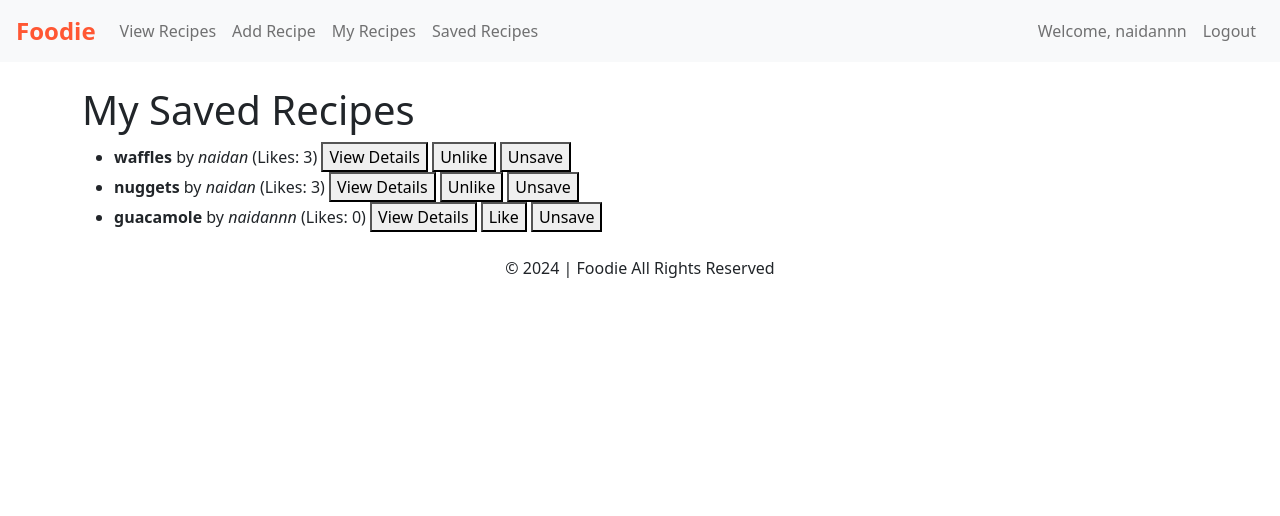
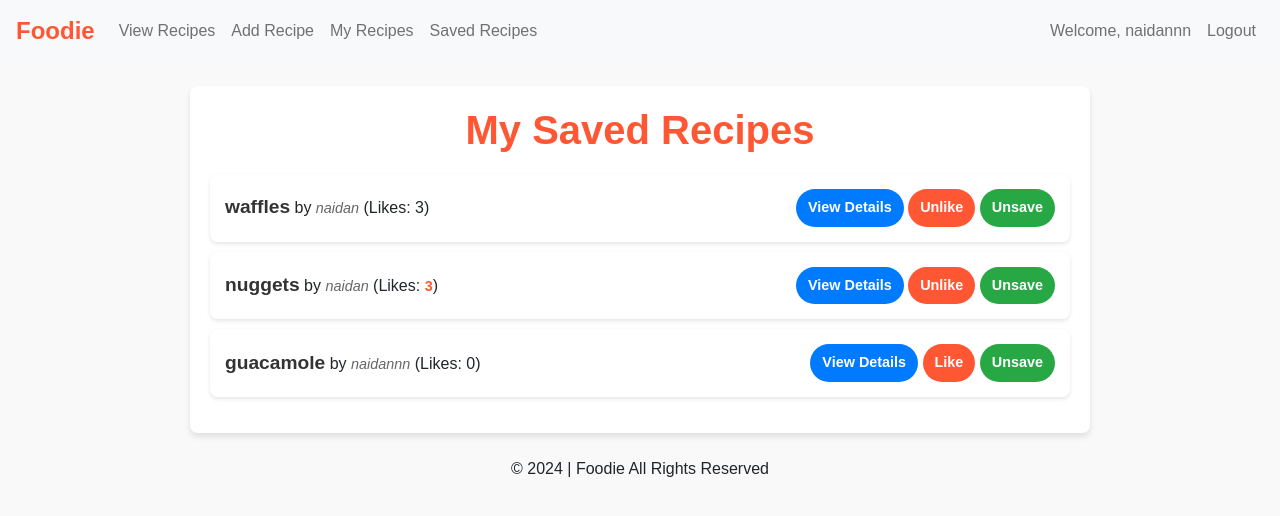
Before and after one commit to Naidan-slv/Foodie, a Flask app: page /saved_recipes in a window 1280 px wide. Shown: the top 516 px of the page. Run offline with Flask 3, Linux system fonts and the light colour scheme; a user stored in the database is signed in; data comes from the database, SQL or seed files in the repository; both versions use the stored data as it was after the commit; some libraries are stand-ins or nearby versions.

Commit message:
added requirements.txt and added functionality to saved_recipes

```diff
--- a/Foodie_Files/app/static/css/view_recipes.css
+++ b/Foodie_Files/app/static/css/view_recipes.css
@@ -35,10 +35,9 @@
 }
 
 .sort-dropdown {
-    width: 150px; /* Reduce width of the dropdown menu */
+    width: 150px;
 }
 
-/* Adjust the search bar width */
 .search-bar {
     flex-grow: 1;
     display: flex;
@@ -46,11 +45,10 @@
 }
 
 .search-input {
-    flex: 1; /* Make the input take more space */
-    min-width: 100px; /* Ensure the search bar is longer */
+    flex: 1;
+    min-width: 100px;
 }
 
-/* Rounded Buttons with Orange Hue */
 .rounded-button {
     border-radius: 50px;
     background-color: #ff5733;
@@ -111,7 +109,7 @@
     padding: 8px 12px;
     border: none;
     border-radius: 20px;
-    background-color: #007bff; /* Blue for "View Details" */
+    background-color: #007bff;
     color: white;
     font-size: 0.9rem;
     font-weight: bold;
@@ -143,7 +141,7 @@
     padding: 8px 12px;
     border: none;
     border-radius: 20px;
-    background-color: #28a745; /* Green for "Save/Unsave" */
+    background-color: #28a745;
     color: white;
     font-size: 0.9rem;
     font-weight: bold;
--- a/Foodie_Files/app/static/js/actions.js
+++ b/Foodie_Files/app/static/js/actions.js
@@ -9,90 +9,29 @@
         }
     });
 
-    // Load recipes on initial page load
-    loadRecipes();
-
-    // Event handler for dropdown change
+    // Check if this page has the filter/sort/search elements
+    // If yes, we assume this is a page like view_recipes.html and handle filtering.
+    if ($("#sortOption").length > 0 && $("#searchQuery").length > 0 && $("#recipeList").length > 0) {
+        // Set up event handlers related to sorting and searching
         $("#sortOption").on("change", function() {
             loadRecipes();
         });
 
-    // Event handler for search button
         $("#searchBtn").on("click", function() {
             loadRecipes();
         });
 
-    // Handle "Enter" key in search bar
         $("#searchQuery").on("keypress", function(e) {
             if(e.which === 13) {
                 loadRecipes();
             }
         });
 
-    function loadRecipes() {
-        var sort = $("#sortOption").val();
-        var query = $("#searchQuery").val().trim();
-
-        $.ajax({
-            url: '/filter_recipes',
-            type: 'GET',
-            data: { sort: sort, q: query },
-            dataType: 'json',
-            success: function(response) {
-                renderRecipeList(response);
-            },
-            error: function(error) {
-                console.log(error);
-            }
-        });
+        // Load recipes on initial page load if this is a page that uses loadRecipes()
+        loadRecipes();
     }
 
-    function renderRecipeList(recipes) {
-        var recipeList = $("#recipeList");
-        recipeList.empty();
-
-        if (recipes.length === 0) {
-            recipeList.append("<li>No recipes found.</li>");
-            return;
-        }
-
-        var isAuthenticated = $('meta[name="user-authenticated"]').attr('content') === 'true';
-
-        recipes.forEach(function(r) {
-            // Create a list item with the new structure
-            var li = $("<li class='recipe-item'></li>");
-
-            // Recipe info (left side)
-            var infoDiv = $("<div class='recipe-info'></div>");
-            infoDiv.append("<strong>" + r.title + "</strong> by <em>" + r.author + "</em> (Likes: <span id='like-count-" + r.id + "'>" + r.like_count + "</span>)");
-
-            // Recipe actions (right side)
-            var actionsDiv = $("<div class='recipe-actions'></div>");
-
-            // View Details button
-            actionsDiv.append('<button class="btn action-button view-details-button" data-recipe-id="' + r.id + '">View Details</button>');
-
-            // If user is authenticated, add Like and Save buttons
-            if (isAuthenticated) {
-                var likeText = r.user_liked ? 'Unlike' : 'Like';
-                var saveText = r.user_saved ? 'Unsave' : 'Save';
-
-                actionsDiv.append('<button class="btn action-button like-button" data-recipe-id="' + r.id + '">' + likeText + '</button>');
-                actionsDiv.append('<button class="btn action-button save-button" data-recipe-id="' + r.id + '">' + saveText + '</button>');
-            }
-
-            // Append info and actions to the list item
-            li.append(infoDiv);
-            li.append(actionsDiv);
-
-            // Append the list item to the recipe list
-            recipeList.append(li);
-        });
-    }
-
-
-
-    // LIKE HANDLER
+    // Event handlers for like/unlike, save/unsave, and view details (works on any page)
     $("body").on("click", ".like-button", function() {
         var recipeId = $(this).data('recipe-id');
         var clicked_obj = $(this);
@@ -117,7 +56,6 @@
         });
     });
 
-    // SAVE HANDLER
     $("body").on("click", ".save-button", function() {
         var recipeId = $(this).data('recipe-id');
         var clicked_obj = $(this);
@@ -141,7 +79,6 @@
         });
     });
 
-    // VIEW DETAILS HANDLER (modal)
     $("body").on("click", ".view-details-button", function() {
         var recipeId = $(this).data('recipe-id');
 
@@ -176,7 +113,6 @@
         });
     });
 
-    // SUBMIT COMMENT HANDLER
     $("body").on("click", "#submitCommentBtn", function() {
         var recipeId = $(this).data('recipe-id');
         var content = $("#newCommentContent").val().trim();
@@ -218,4 +154,57 @@
             }
         }
     }
+
+    // These functions only run if the necessary elements are present
+    function loadRecipes() {
+        var sort = $("#sortOption").val();
+        var query = $("#searchQuery").val().trim();
+
+        $.ajax({
+            url: '/filter_recipes',
+            type: 'GET',
+            data: { sort: sort, q: query },
+            dataType: 'json',
+            success: function(response) {
+                renderRecipeList(response);
+            },
+            error: function(error) {
+                console.log(error);
+            }
         });
+    }
+
+    function renderRecipeList(recipes) {
+        var recipeList = $("#recipeList");
+        recipeList.empty();
+
+        if (recipes.length === 0) {
+            recipeList.append("<li>No recipes found.</li>");
+            return;
+        }
+
+        var isAuthenticated = $('meta[name="user-authenticated"]').attr('content') === 'true';
+
+        recipes.forEach(function(r) {
+            var li = $("<li class='recipe-item'></li>");
+
+            var infoDiv = $("<div class='recipe-info'></div>");
+            infoDiv.append("<strong>" + r.title + "</strong> by <em>" + r.author + "</em> (Likes: <span id='like-count-" + r.id + "'>" + r.like_count + "</span>)");
+
+            var actionsDiv = $("<div class='recipe-actions'></div>");
+            actionsDiv.append('<button class="btn action-button view-details-button" data-recipe-id="' + r.id + '">View Details</button>');
+
+            if (isAuthenticated) {
+                var likeText = r.user_liked ? 'Unlike' : 'Like';
+                var saveText = r.user_saved ? 'Unsave' : 'Save';
+                actionsDiv.append('<button class="btn action-button like-button" data-recipe-id="' + r.id + '">' + likeText + '</button>');
+                actionsDiv.append('<button class="btn action-button save-button" data-recipe-id="' + r.id + '">' + saveText + '</button>');
+            }
+
+            li.append(infoDiv);
+            li.append(actionsDiv);
+
+            recipeList.append(li);
+        });
+    }
+});
--- a/Foodie_Files/app/templates/saved_recipes.html
+++ b/Foodie_Files/app/templates/saved_recipes.html
@@ -1,34 +1,86 @@
-{% extends 'base.html' %}
+{% extends "base.html" %}
+
+
 {% block content %}
-<h1>My Saved Recipes</h1>
-<ul id="savedRecipeList">
+
+{% block styles %}
+<link href="{{ url_for('static', filename='css/view_recipes.css') }}" rel="stylesheet">
+{% endblock %}
+
+<section class="recipes-section">
+    <h1 class="section-title">My Saved Recipes</h1>
+
+    <!-- Display saved recipes similarly to how we display all recipes -->
+    <ul id="savedRecipeList" class="recipe-list">
+        {% if saved_recipes %}
             {% for recipe in saved_recipes %}
-    <li>
+            <li class="recipe-item">
+                <div class="recipe-info">
                     <strong>{{ recipe.title }}</strong> by <em>{{ recipe.author.username }}</em>
                     (Likes: <span id="like-count-{{ recipe.id }}">{{ recipe.likes|length }}</span>)
+                </div>
+                <div class="recipe-actions">
+                    <button class="btn action-button view-details-button" data-recipe-id="{{ recipe.id }}">View Details</button>
 
-        <button class="view-details-button" data-recipe-id="{{ recipe.id }}">View Details</button>
+                    {% set user_liked = recipe.likes|selectattr('user_id','equalto',current_user.id)|list %}
+                    {% set user_saved = recipe.saved_by|selectattr('user_id','equalto',current_user.id)|list %}
 
-        {% if current_user.is_authenticated %}
-            {% set user_liked = (recipe.likes|selectattr('user_id','equalto',current_user.id)|list) %}
-            {% set user_saved = (recipe.saved_by|selectattr('user_id','equalto',current_user.id)|list) %}
-
-            <button class="like-button" data-recipe-id="{{ recipe.id }}">
+                    <button class="btn action-button like-button" data-recipe-id="{{ recipe.id }}">
                         {% if user_liked %}
                             Unlike
                         {% else %}
                             Like
                         {% endif %}
                     </button>
-            <button class="save-button" data-recipe-id="{{ recipe.id }}">
+                    <button class="btn action-button save-button" data-recipe-id="{{ recipe.id }}">
                         {% if user_saved %}
                             Unsave
                         {% else %}
                             Save
                         {% endif %}
                     </button>
-        {% endif %}
+                </div>
             </li>
             {% endfor %}
+        {% else %}
+            <li>No saved recipes found.</li>
+        {% endif %}
     </ul>
+</section>
+
+<!-- Modal for Recipe Details (optional, if you have a modal like in view_recipes) -->
+<div class="modal fade" id="recipeModal" tabindex="-1" aria-hidden="true">
+  <div class="modal-dialog modal-lg">
+    <div class="modal-content">
+      <div class="modal-header">
+        <h5 class="modal-title" id="recipeTitle"></h5>
+        <button type="button" class="btn-close" data-bs-dismiss="modal" aria-label="Close"></button>
+      </div>
+      <div class="modal-body">
+        <p><strong>Author:</strong> <span id="recipeAuthor"></span></p>
+        <div id="recipeImageContainer"></div>
+        <p><strong>Description:</strong><br><span id="recipeDescription"></span></p>
+        <p><strong>Ingredients:</strong><br><span id="recipeIngredients"></span></p>
+        <p><strong>Steps:</strong><br><span id="recipeSteps"></span></p>
+
+        <hr>
+        <h5>Comments</h5>
+        <div id="commentList"></div>
+
+        {% if current_user.is_authenticated %}
+        <hr>
+        <h6>Add a comment</h6>
+        <textarea id="newCommentContent" class="form-control" rows="3" placeholder="Write a comment..."></textarea>
+        <button id="submitCommentBtn" class="btn action-button mt-2">Submit Comment</button>
+        {% else %}
+        <p>You must be logged in to comment.</p>
+        {% endif %}
+      </div>
+    </div>
+  </div>
+</div>
 {% endblock %}
+
+{% block scripts %}
+<script src="{{ url_for('static', filename='js/action.js') }}"></script>
+{% endblock %}
```
Also changed, not shown: Foodie_Files/app/forms.py (+4 -3 lines), Foodie_Files/app/models.py (+1 -6 lines), Foodie_Files/app/static/css/saved_recipe.css (deleted, +0 -96 lines), Foodie_Files/app/views.py (+6 -6 lines), Foodie_Files/requirements.txt (added, +33 -0 lines), Foodie_Files/app.db. Lines whose indentation alone changed are shown as unchanged.
